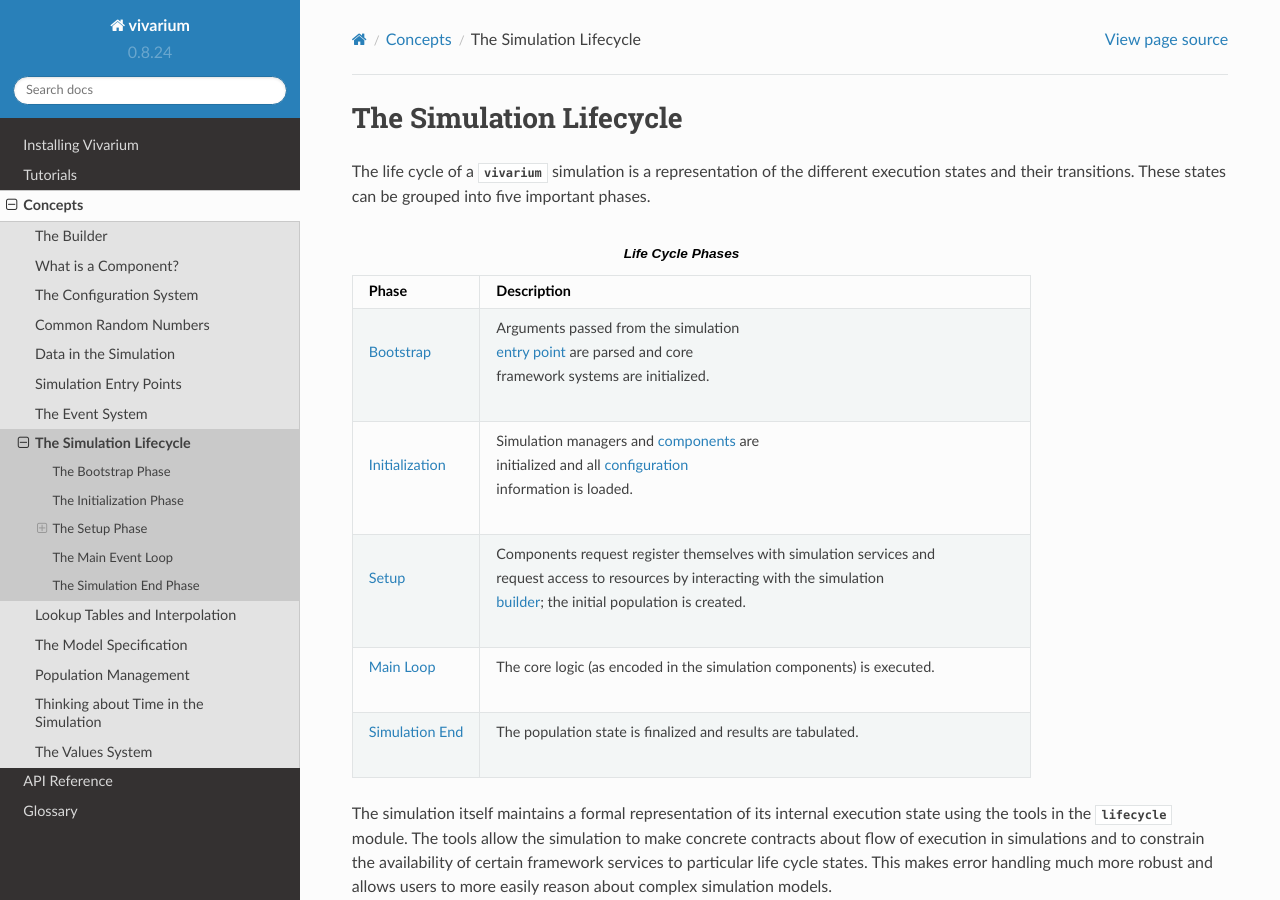
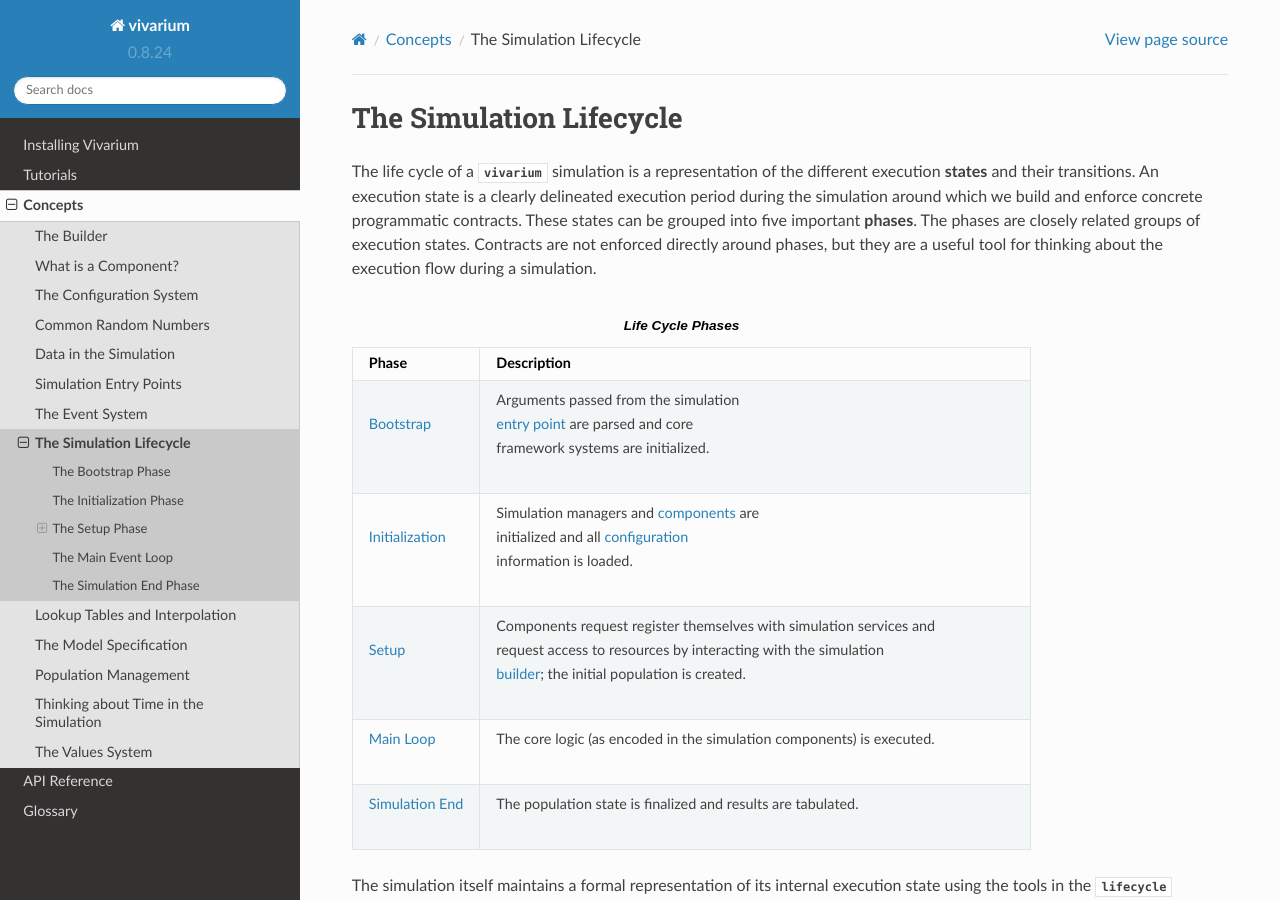
Before and after one commit to ihmeuw/vivarium, a Sphinx documentation site: the page built from docs/source/concepts/lifecycle.rst, in a window 1280 px wide and 900 px high. Built offline with Sphinx 7.4.7 and the Read the Docs theme 2.0.0, drawn with Linux system fonts in a browser that asks for light colours; some of the changed text lies outside the part shown.

Commit message:
Address pr comments in lifecycle concept note

```diff
--- a/docs/source/concepts/lifecycle.rst
+++ b/docs/source/concepts/lifecycle.rst
@@ -5,8 +5,13 @@ The Simulation Lifecycle
 ========================
 
 The life cycle of a :mod:`vivarium` simulation is a representation of
-the different execution states and their transitions.  These states
-can be grouped into five important phases.
+the different execution **states** and their transitions.  An execution state
+is a clearly delineated execution period during the simulation around which
+we build and enforce concrete programmatic contracts. These states
+can be grouped into five important **phases**.  The phases are closely related
+groups of execution states.  Contracts are not enforced directly around
+phases, but they are a useful tool for thinking about the execution flow
+during a simulation.
 
 .. list-table:: **Life Cycle Phases**
    :widths: 15 65
@@ -186,9 +191,9 @@ The Simulation End Phase
 ------------------------
 
 The final phase in the simulation life cycle is fittingly enough,
-simulation end. It is split into two stages.  During the first, the
+simulation end. It is split into two states.  During the first, the
 *simulation_end* :ref:`event <event_concept>` is emitted to
 signal that the event loop has finished and the
 :ref:`state table <population_concept>` is final. At this point, final
-simulation outputs are safe to compute. The second stage is *report* in
+simulation outputs are safe to compute. The second state is *report* in
 which the simulation will accumulate all final outputs and return them.
```
